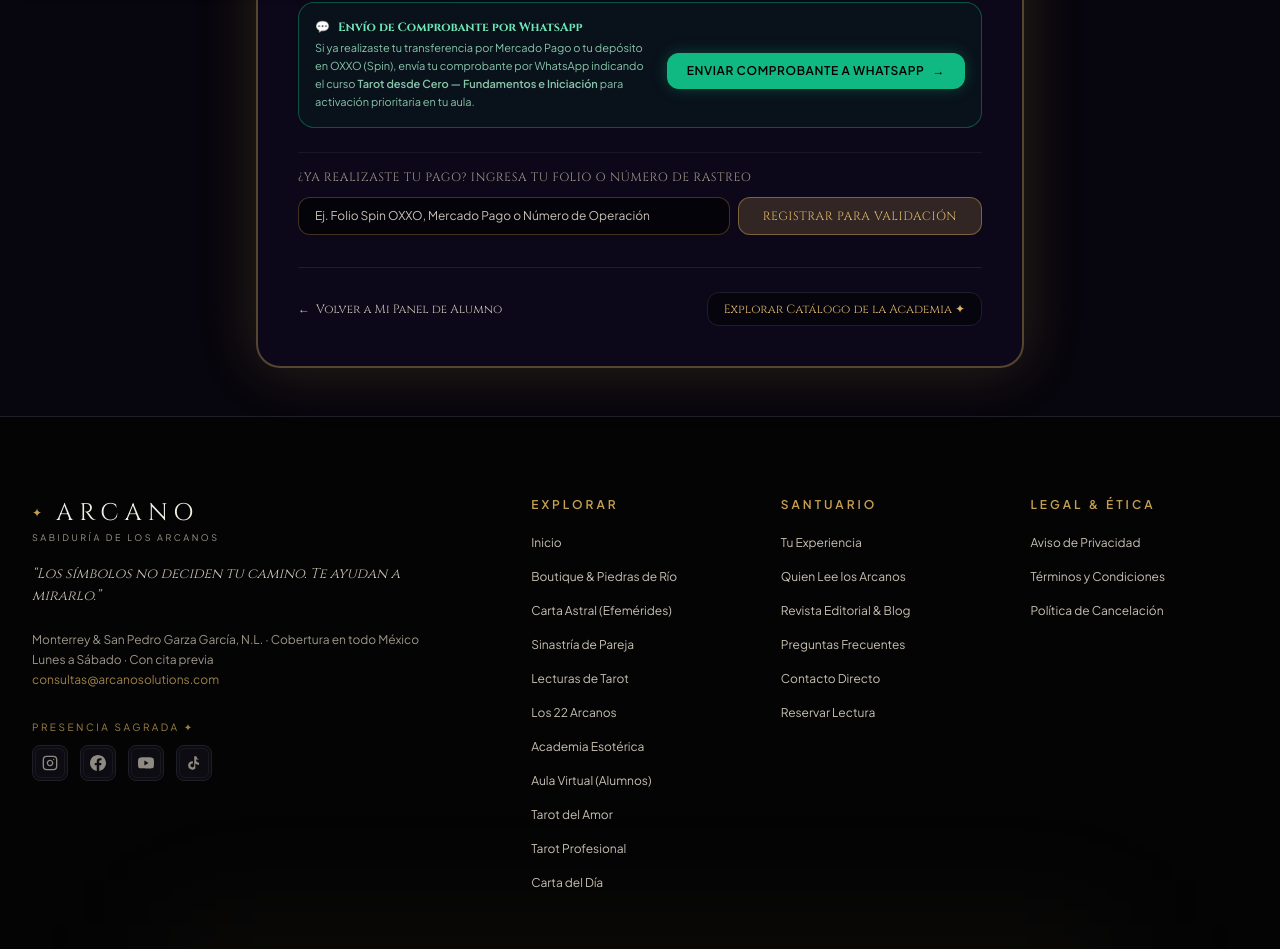
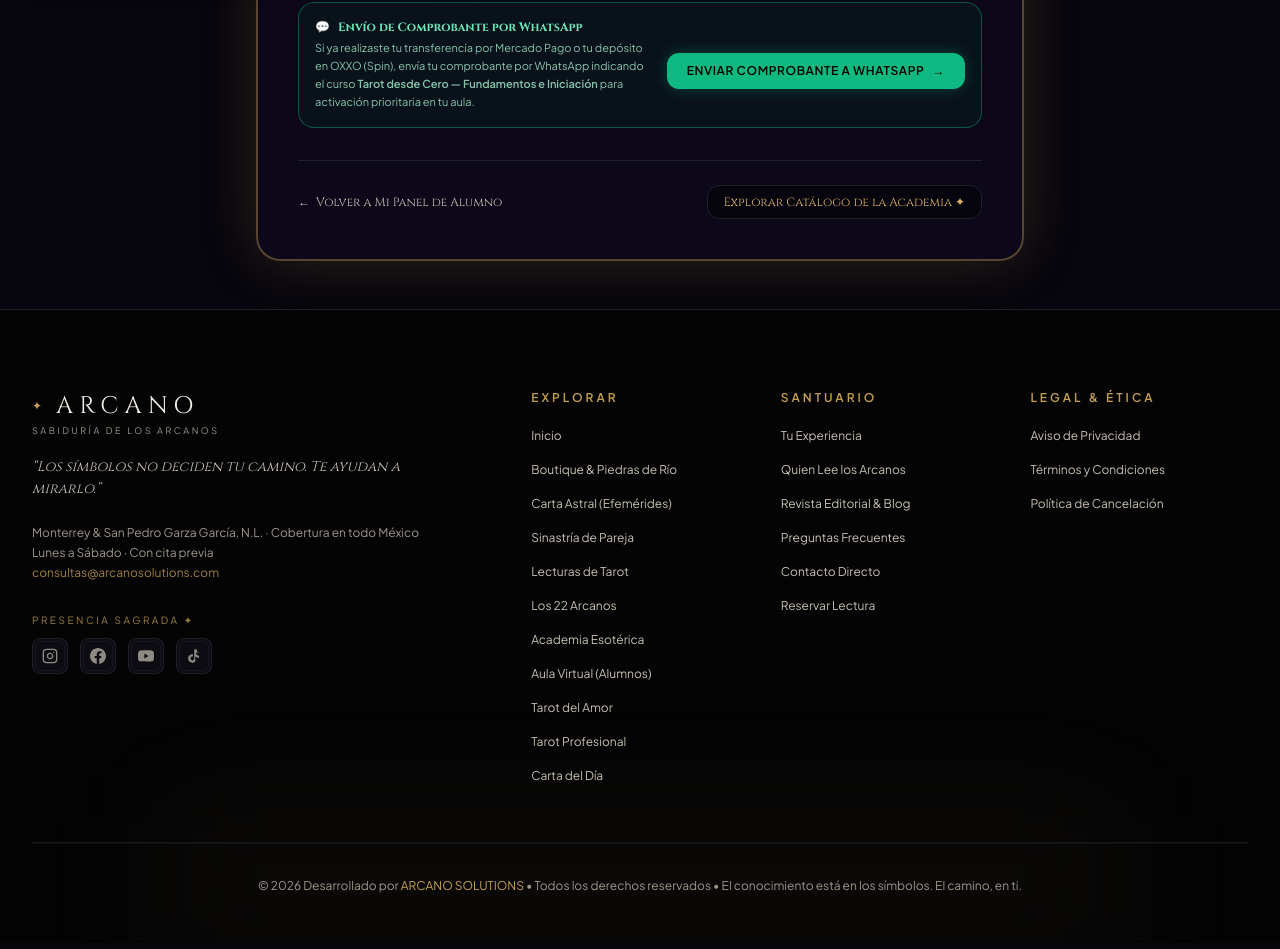
Before and after one commit to Arcano3Ai/arcano, a Next.js app: page /academia/cursos/tarot-01/aprender in a window 1280 px wide. Shown: the part 847-1796 px from the top of the page. Built offline with nearby package versions, Linux system fonts and the light colour scheme.

Commit message:
fix(classroom): remove payment folio input and streamline proof validation via whatsapp

```diff
--- a/src/components/academy/CourseClassroomView.tsx
+++ b/src/components/academy/CourseClassroomView.tsx
@@ -38,16 +38,11 @@ export default function CourseClassroomView({ slug }: CourseClassroomViewProps)
     getCourseProgress,
     enrollInCourse,
     isCourseUnlocked,
-    submitPaymentProof,
   } = useStudent();
 
   const lessonIdFromUrl = searchParams.get('lesson');
   const course = getLMSCourseBySlug(slug);
 
-  // Estados para verificación y registro de comprobante de pago
-  const [paymentFolio, setPaymentFolio] = useState('');
-  const [paymentSubmitted, setPaymentSubmitted] = useState(false);
-  const [isSubmittingPayment, setIsSubmittingPayment] = useState(false);
 
   // Determinar lección activa
   const firstLessonId = course?.modules[0]?.lessons[0]?.id || '';
@@ -93,17 +88,8 @@ export default function CourseClassroomView({ slug }: CourseClassroomViewProps)
 
   // Si el curso no tiene pago verificado: BLOQUEAR ACCESO AL AULA
   if (!isUnlocked) {
-    const handleRegisterProof = async (e: React.FormEvent) => {
-      e.preventDefault();
-      if (!paymentFolio.trim()) return;
-      setIsSubmittingPayment(true);
-      await submitPaymentProof(course.id, paymentFolio.trim());
-      setIsSubmittingPayment(false);
-      setPaymentSubmitted(true);
-    };
-
     const whatsappMessage = encodeURIComponent(
-      `Hola, El Señor de los Arcanos / ARCANO. Deseo activar mi acceso al curso ${course.romanLevel}: ${course.title} ($799 MXN). Adjunto comprobante de pago para mi cuenta registrada con el correo: ${student?.email || 'mi correo'}.`
+      `Hola, El Señor de los Arcanos / ARCANO. Deseo activar mi acceso al curso ${course.romanLevel}: ${course.title} (${brandConfig.payments.formattedPrice}). Adjunto comprobante de pago para mi cuenta registrada con el correo: ${student?.email || 'mi correo'}.`
     );
 
     return (
@@ -205,42 +191,6 @@ export default function CourseClassroomView({ slug }: CourseClassroomViewProps)
                   <span>Enviar Comprobante a WhatsApp</span>
                   <span>→</span>
                 </a>
-              </div>
-
-              {/* Formulario de Registro de Folio / Autorización */}
-              <div className="pt-4 border-t border-charcoal-border/70 space-y-3">
-                <h4 className="text-xs font-serif uppercase tracking-wider text-parchment-dim">
-                  ¿Ya realizaste tu pago? Ingresa tu Folio o Número de Rastreo
-                </h4>
-
-                {paymentSubmitted ? (
-                  <div className="p-4 rounded-2xl bg-emerald-950/50 border border-emerald-500/50 text-emerald-200 text-xs text-center space-y-1">
-                    <div className="font-bold font-serif text-emerald-300">
-                      ✓ Comprobante Registrado en el Sistema
-                    </div>
-                    <p className="text-emerald-300/80">
-                      Folio: <strong>{paymentFolio}</strong>. Nuestro equipo de tesorería está verificando los fondos para el curso <strong>{course.title}</strong> y activará tu aula a la brevedad. Recibirás confirmación por correo a {student?.email}.
-                    </p>
-                  </div>
-                ) : (
-                  <form onSubmit={handleRegisterProof} className="flex flex-col sm:flex-row gap-2">
-                    <input
-                      type="text"
-                      value={paymentFolio}
-                      onChange={(e) => setPaymentFolio(e.target.value)}
-                      placeholder="Ej. Folio Spin OXXO, Mercado Pago o Número de Operación"
-                      required
-                      className="flex-1 px-4 py-2.5 rounded-xl bg-black/60 border border-gold/30 text-parchment text-xs placeholder-parchment-muted focus:outline-none focus:border-gold"
-                    />
-                    <button
-                      type="submit"
-                      disabled={isSubmittingPayment}
-                      className="px-6 py-2.5 rounded-xl bg-gold/20 hover:bg-gold/30 border border-gold/50 text-gold-light font-serif text-xs uppercase tracking-wider transition-all disabled:opacity-50"
-                    >
-                      {isSubmittingPayment ? 'Registrando...' : 'Registrar para Validación'}
-                    </button>
-                  </form>
-                )}
               </div>
             </div>
 
```
